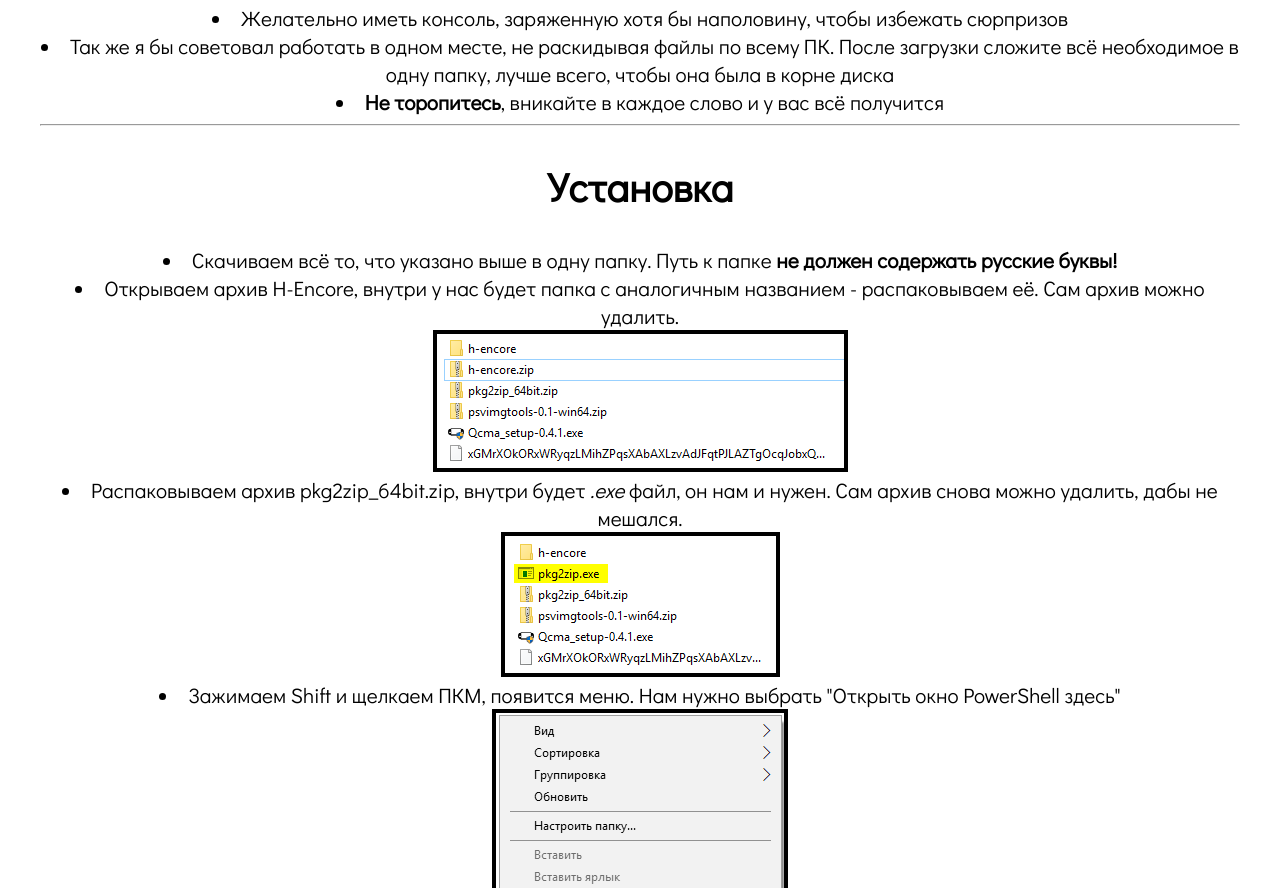
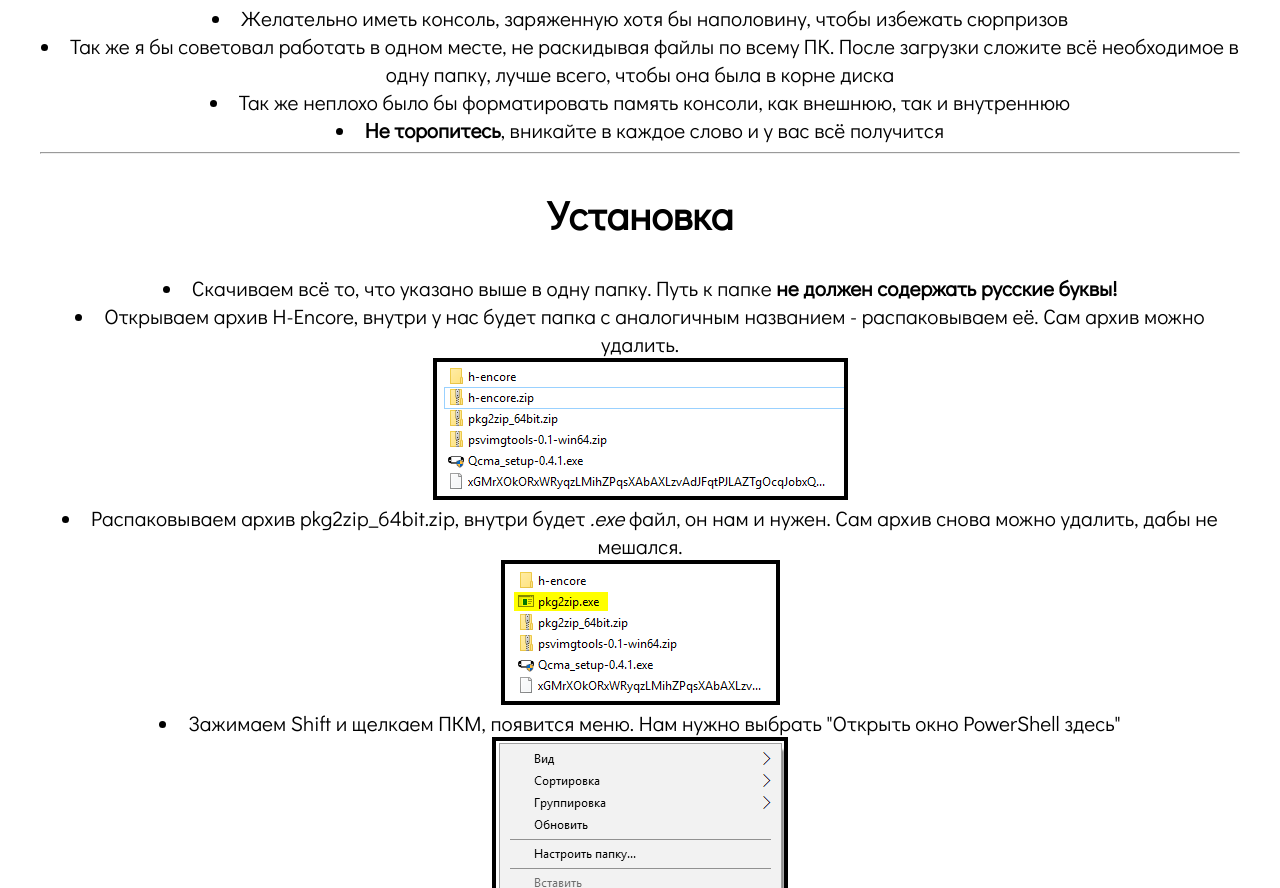
Before and after one commit to hencore/hencore.github.io, a plain HTML site: page index.html in a window 1280 px wide. Shown: the part 1304-2192 px from the top of the page. Drawn offline with Linux system fonts and the light colour scheme.

Commit message:
Update index.html

```diff
--- a/index.html
+++ b/index.html
@@ -45,6 +45,7 @@
                 <img src="images/0_1.png">
                 <li>Желательно иметь консоль, заряженную хотя бы наполовину, чтобы избежать сюрпризов</li>
                 <li>Так же я бы советовал работать в одном месте, не раскидывая файлы по всему ПК. После загрузки сложите всё необходимое в одну папку, лучше всего, чтобы она была в корне диска</li>
+                <li>Так же неплохо было бы форматировать память консоли, как внешнюю, так и внутреннюю</li>
                 <li><strong>Не торопитесь</strong>, вникайте в каждое слово и у вас всё получится</li>
             </div>
             <hr />
```
